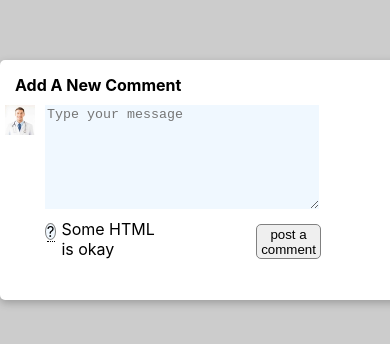
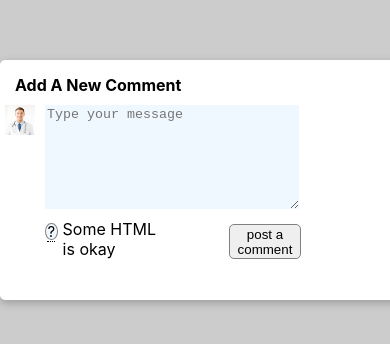
Before and after one commit to CyCodez/AvatarCard, a React (Create React App) app: page / in a window 390 px wide. Shown: the part 174-518 px from the top of the page. Built offline with nearby package versions, Linux system fonts and the light colour scheme.

Commit message:
adjusted view

```diff
--- a/src/App.css
+++ b/src/App.css
@@ -114,13 +114,13 @@ button {
   } */
   button {
     margin-top: 15px;
-    margin-left: 100px;
+    margin-left: 60px;
     padding: 1px 1px;
     border-radius: 5px;
     border: 1px solid grey;
   }
   .textareadiv {
-    width: 270px;
+    width: 250px;
     height: 100px;
     margin-right: 2px;
   }
```
